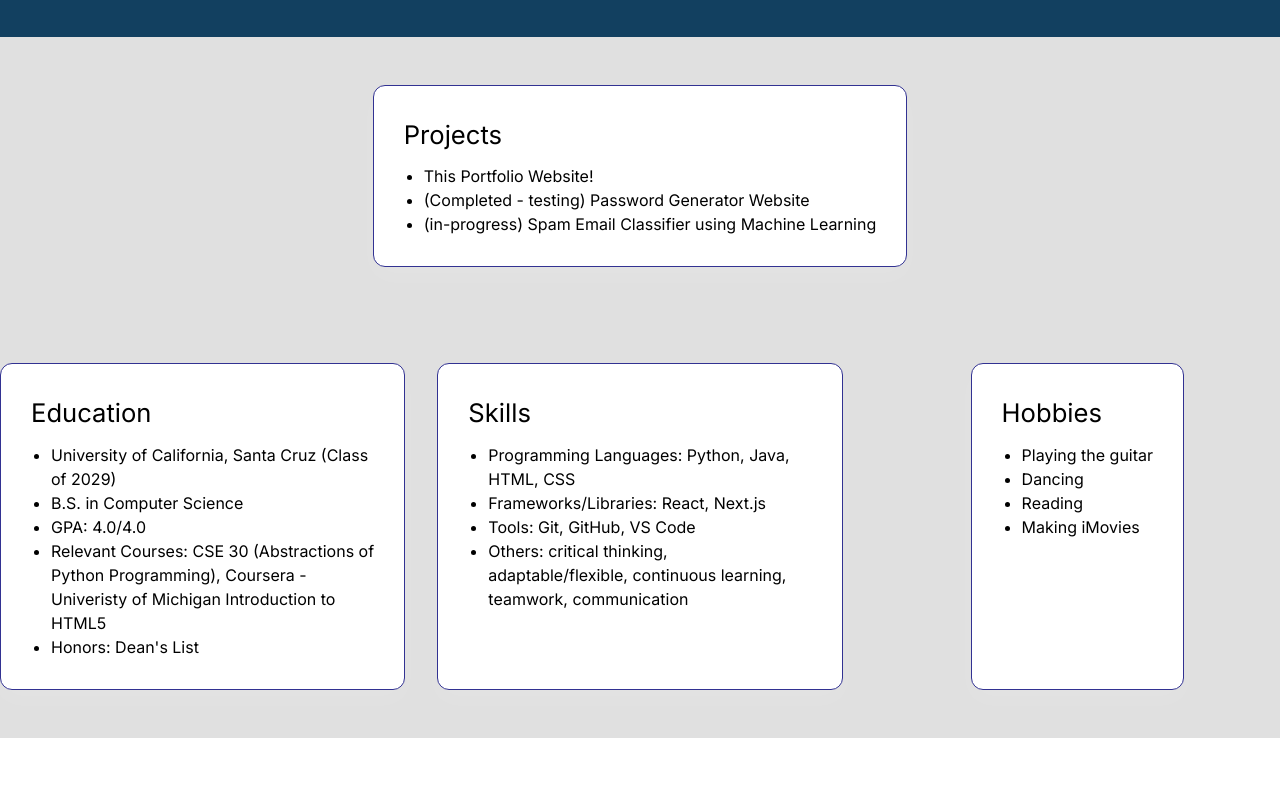
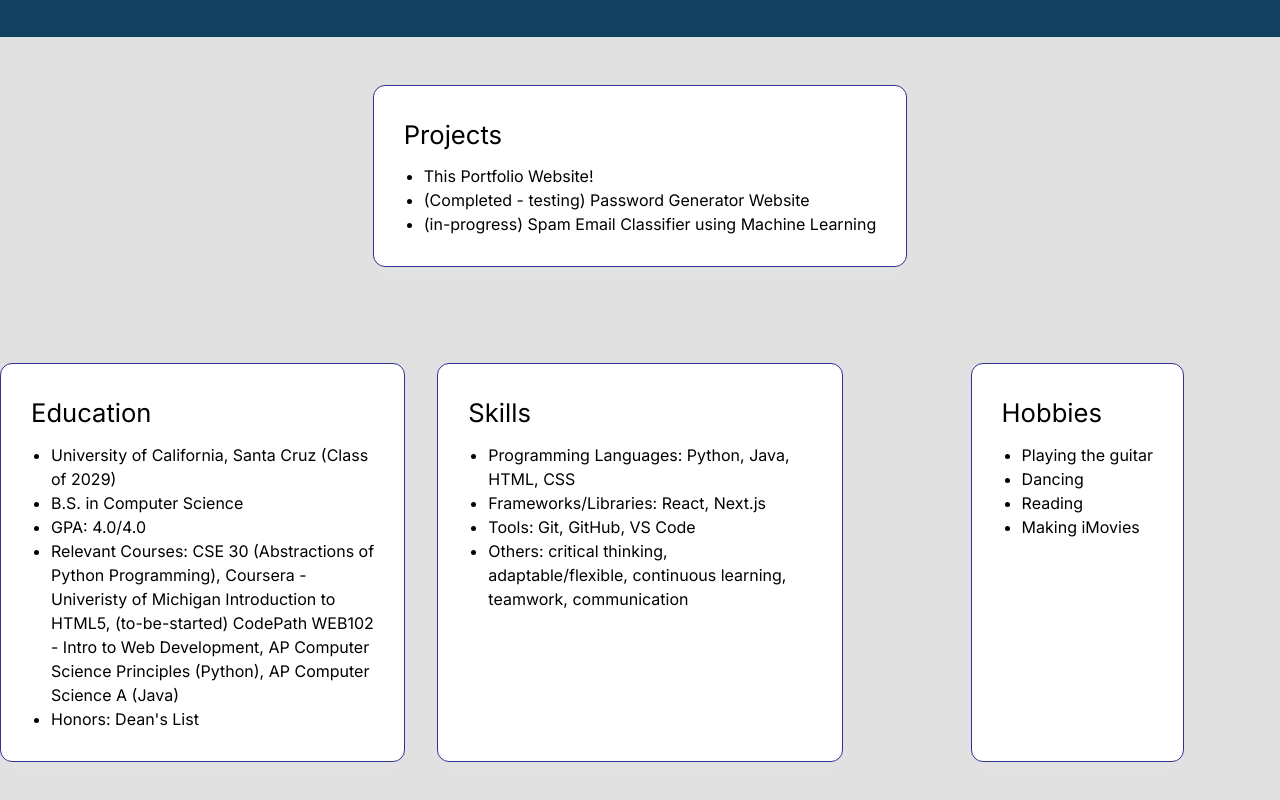
Before and after one commit to misotofu7/personal_website, a Next.js app in the folder kaylie-portfolio/: page / in a window 1280 px wide. Shown: the part 697-1497 px from the top of the page. Before the commit the page ends 1435 px from the top, so only its background shows below. Built offline with nearby package versions, Linux system fonts and the light colour scheme.

Commit message:
Update page.tsx education section
- Added more classes taken relevant to Computer Science

```diff
--- a/kaylie-portfolio/app/page.tsx
+++ b/kaylie-portfolio/app/page.tsx
@@ -103,7 +103,10 @@ export default function HomePage() {
             <li>GPA: 4.0/4.0</li>
             <li>Relevant Courses:
               CSE 30 (Abstractions of Python Programming),
-              Coursera - Univeristy of Michigan Introduction to HTML5
+              Coursera - Univeristy of Michigan Introduction to HTML5,
+              (to-be-started) CodePath WEB102 - Intro to Web Development,
+              AP Computer Science Principles (Python),
+              AP Computer Science A (Java)
             </li>
             <li>Honors: Dean's List</li>
           </ul>
```
